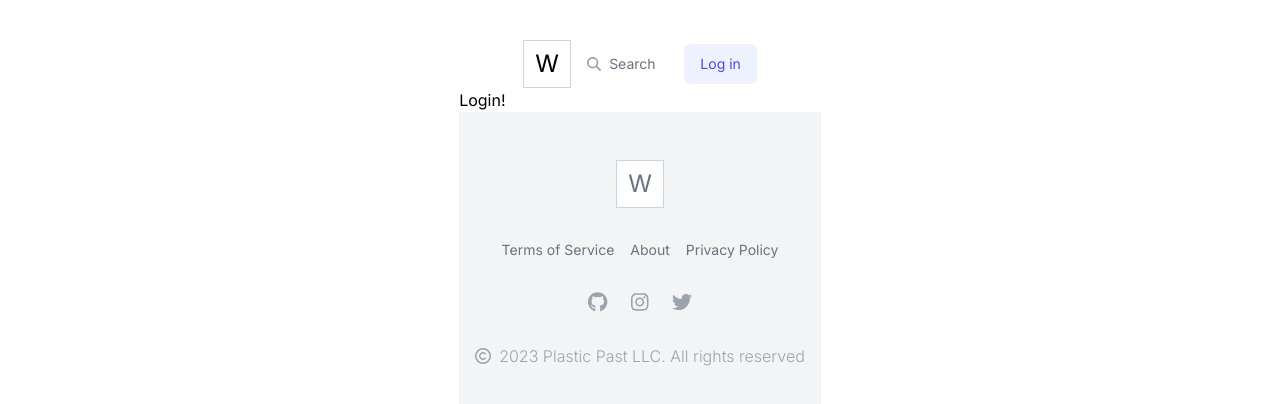
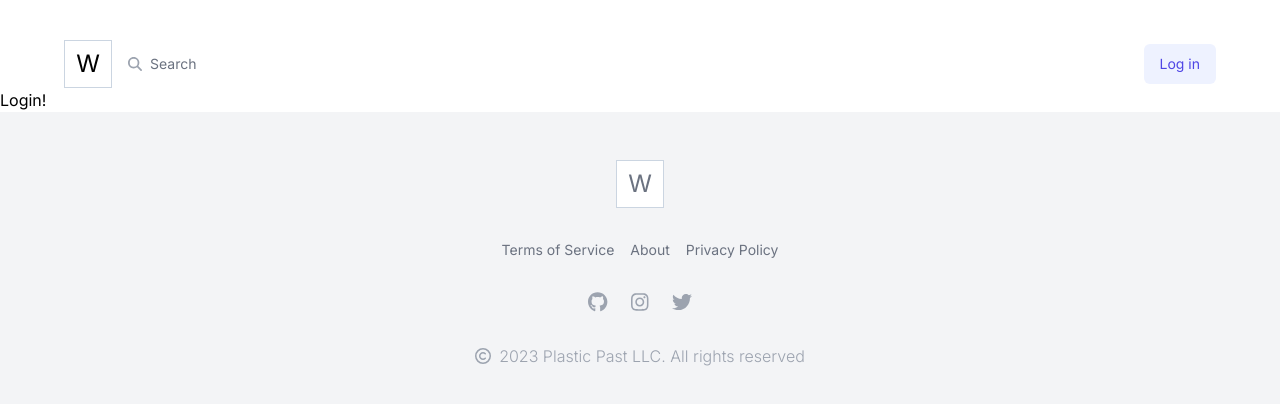
Before and after one commit to wikistreets/web-app, a Next.js app: page /login in a window 1280 px wide. Shown: the top 404 px of the page. Built offline with nearby package versions, Linux system fonts and the light colour scheme.

Commit message:
update width, height

```diff
--- a/src/app/layout.tsx
+++ b/src/app/layout.tsx
@@ -46,7 +46,7 @@ export default function RootLayout({
         ></script>
       </head>
       <body className="flex flex-col min-h-screen">
-        <div className="2xl:container mx-auto">
+        <div className="2xl:container w-full h-screen mx-auto">
           <Header />
           <main>{children}</main>
           <Footer />
```
